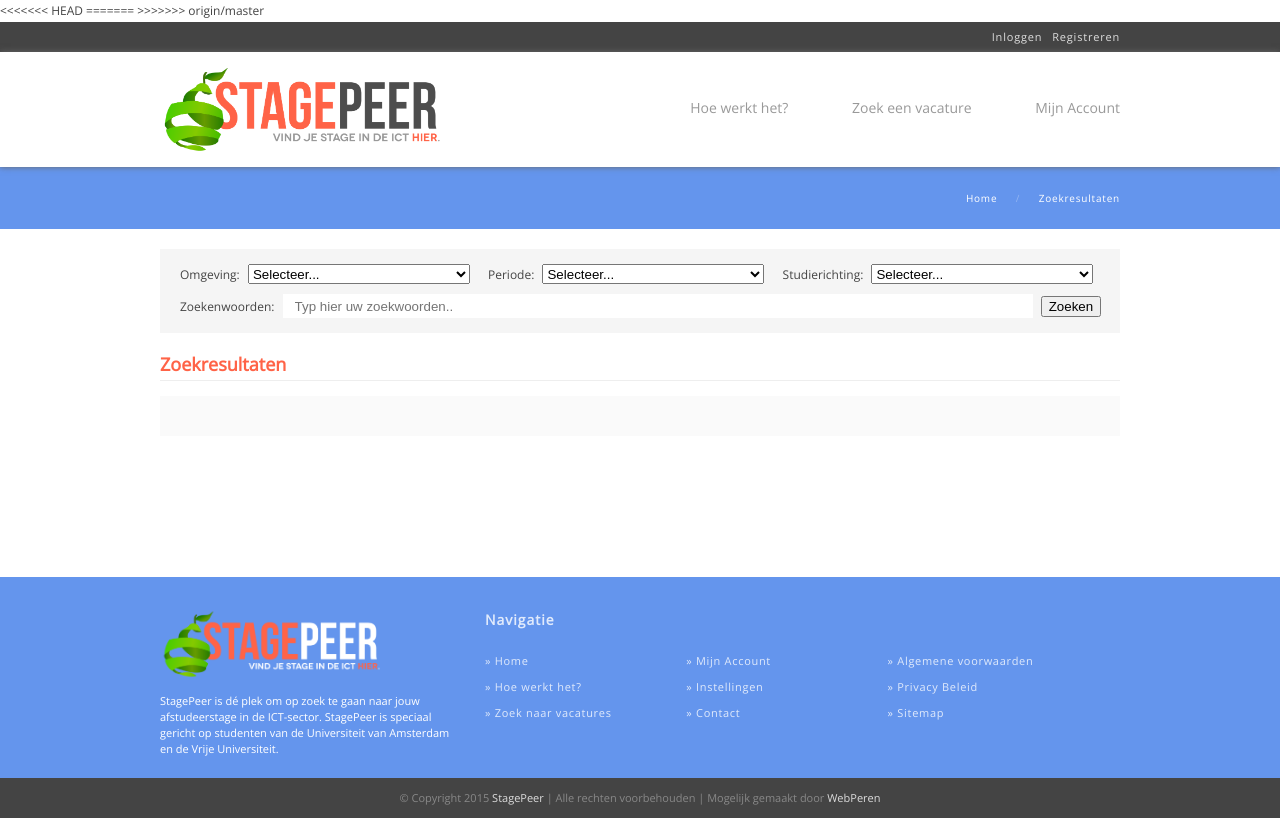
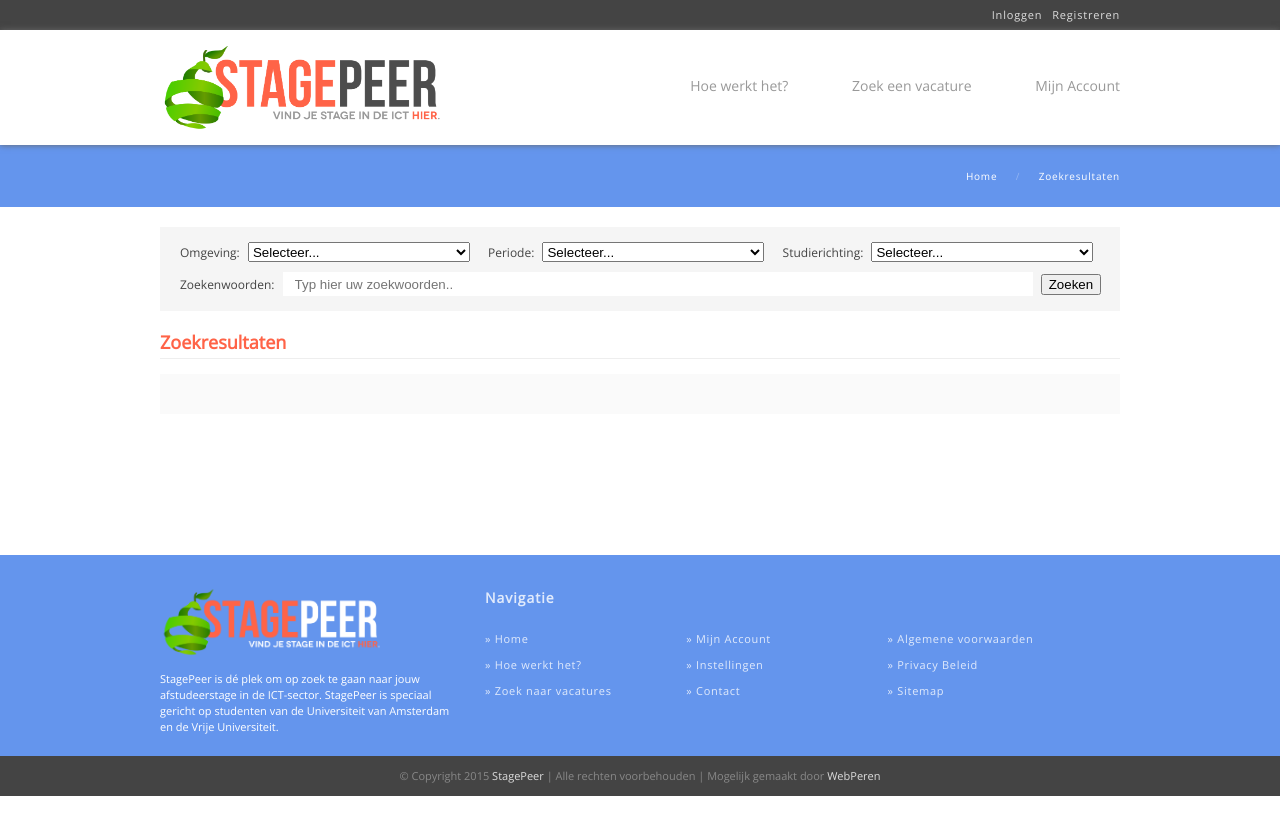
Before and after one commit to TychoA/Vacaturesite, a PHP site: page /zoekresultaten.php in a window 1280 px wide. After the commit the page ends 796 px from the top, so only its background shows below. Run offline with PHP 8.4, Linux system fonts and the light colour scheme.

Commit message:
dfgd
dfgd

```diff
--- a/zoekresultaten.php
+++ b/zoekresultaten.php
@@ -1,10 +1,6 @@
 <?php session_start(); ?>
-<<<<<<< HEAD
-<html>
-=======
-<!DOCTYPE html>
 <html lang="nl">
->>>>>>> origin/master
+
 
     <?php include './includes/connect.php';?>
 
```
